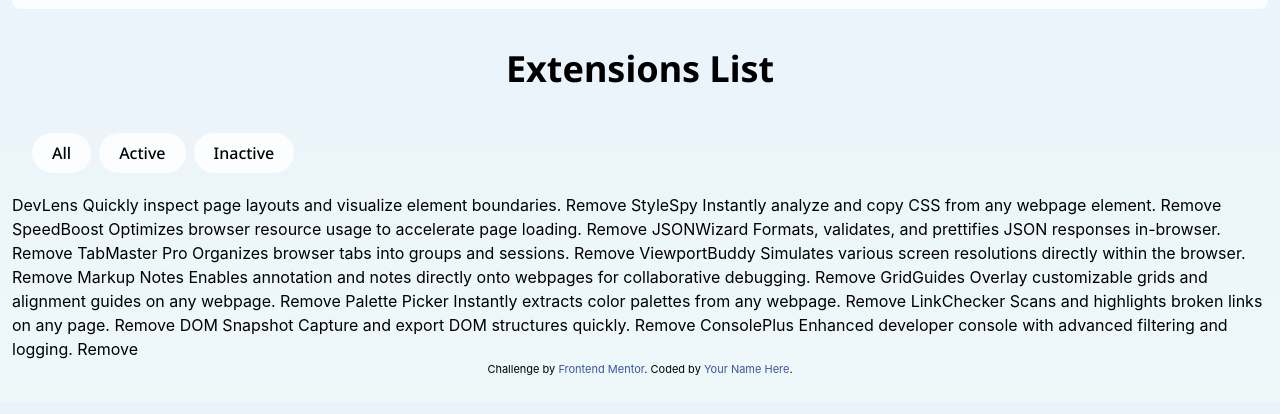
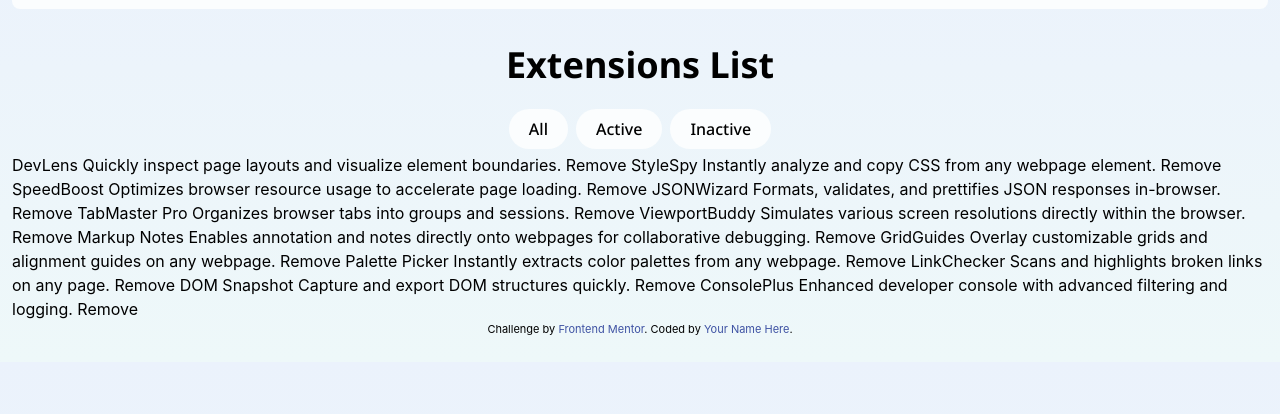
Before and after one commit to rineliniguezsosa/browser-extension-manager, a website built with Vite: page index.html in a window 1280 px wide. Shown: the part 80-494 px from the top of the page. Built offline with nearby package versions, Linux system fonts and the light colour scheme.

Commit message:
[FEAT] Cambios en extension-list-content
- cambiando el padding a 5
- cambiando el padding a 1 y alineando los elementos al centro

```diff
--- a/index.html
+++ b/index.html
@@ -28,11 +28,11 @@
       </div>
 
       <div class="w-full flex-col mt-4" id="extension-list-content">
-        <div class="w-full p-6">
+        <div class="w-full p-5">
           <h1 class="text-center font-notosans font-bold text-4xl">Extensions List</h1>
         </div>
 
-        <div class="flex gap-2 w-full p-5" id="extension-list-buttons">
+        <div class="flex gap-2 w-full p-1 items-center justify-center" id="extension-list-buttons">
             <button
               class="rounded-full px-5 py-2 font-notosans font-medium active bg-Neutral-0 hover:text-Neutral-0
               hover:bg-Red-400"
```
